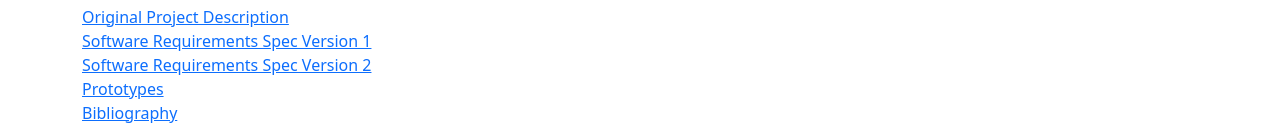
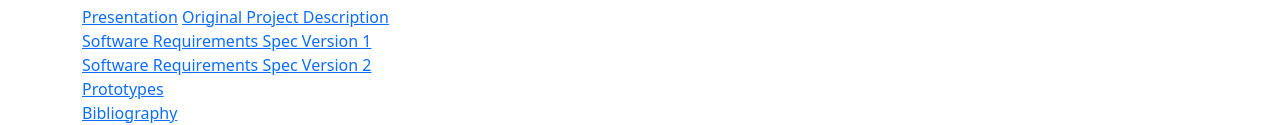
Before and after one commit to Bryan0x05/software_eng_I_project, a plain HTML site: page index.html in a window 1280 px wide. Shown: the part 1157-1282 px from the top of the page. Drawn offline with nearby package versions, Linux system fonts and the light colour scheme; a script that the page names is missing.

Commit message:
added presentation and updated SRS

```diff
--- a/index.html
+++ b/index.html
@@ -72,6 +72,7 @@
         <div class="row">
             <div id="links">
                 <h1>Additional Links</h1>
+                <a href ="Team5Presentation.pdf">Presentation</a>
                 <a href="project-description.pdf">Original Project Description</a> <br>
                 <a href="SRSv1.pdf">Software Requirements Spec Version 1</a> <br>
                 <a href="SRSv2.pdf">Software Requirements Spec Version 2</a> <br>
```
Also changed, not shown: 1 other file.
